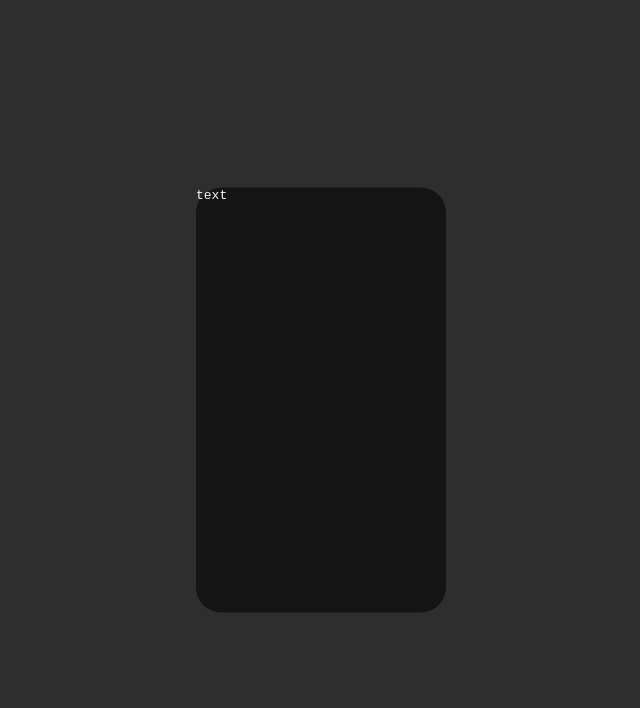
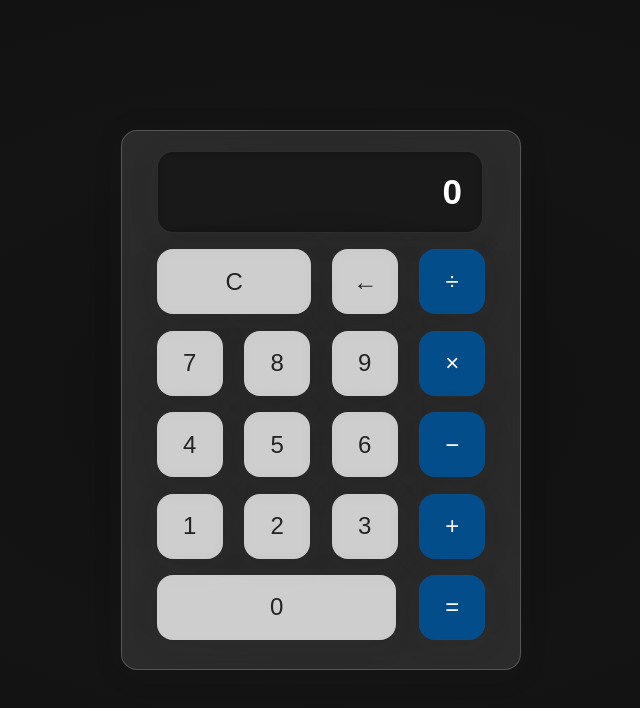
Before and after one commit to Lynardic/schoolcalc, a plain HTML site: page index.html in a window 1280 px wide. Shown: the whole page, without its empty margins (319-959 px from the left). Drawn offline with Linux system fonts and the light colour scheme.

Commit message:
ITS DONEE

```diff
--- a/index.html
+++ b/index.html
@@ -1,22 +1,48 @@
 <!DOCTYPE html>
 <html lang="en">
     <head>
-    <meta charset="UTF-8">
-    <meta name="viewport" content="width=device-width, initial-scale=1.0">
-    <link rel="stylesheet" href="style.css">
+        <meta charset="UTF-8" />
+        <meta name="viewport" content="width=device-width, initial-scale=1.0" />
+        <link rel="stylesheet" href="style.css" />
         <title>Calculator</title>
     </head>
     <body>
         <div class="container">
-        <div class="calculator">
-            <div class="display">
-                <p>text</p>
+            <section class="display">0</section>
 
+            <section class="btns">
+                <div class="btn-row">
+                    <button class="btn double">C</button>
+                    <button class="btn">&larr;</button>
+                    <button class="btn">&divide;</button>
                 </div>
-            <div class="buttons">
 
+                <div class="btn-row">
+                    <button class="btn">7</button>
+                    <button class="btn">8</button>
+                    <button class="btn">9</button>
+                    <button class="btn">&times;</button>
                 </div>
+
+                <div class="btn-row">
+                    <button class="btn">4</button>
+                    <button class="btn">5</button>
+                    <button class="btn">6</button>
+                    <button class="btn">&minus;</button>
                 </div>
+
+                <div class="btn-row">
+                    <button class="btn">1</button>
+                    <button class="btn">2</button>
+                    <button class="btn">3</button>
+                    <button class="btn">&plus;</button>
+                </div>
+
+                <div class="btn-row">
+                    <button class="btn triple">0</button>
+                    <button class="btn">&equals;</button>
+                </div>
+            </section>
         </div>
         <script src="script.js"></script>
     </body>
--- a/script.js
+++ b/script.js
@@ -0,0 +1,89 @@
+let runningTotal = 0;
+let buffer = "0";
+let previousOperator;
+
+const display = document.querySelector(".display");
+
+function buttonClick(value) {
+    if (isNaN(value)) {
+        handleSymbol(value);
+    } else {
+        handleNumber(value);
+    }
+    display.innerText = buffer;
+}
+
+function handleSymbol(symbol) {
+    switch (symbol) {
+        case "C":
+            buffer = "0";
+            runningTotal = 0;
+            break;
+        case "=":
+            if (previousOperator === null) {
+                return;
+            }
+            flushOperation(parseInt(buffer));
+            previousOperator = null;
+            buffer = runningTotal;
+            runningTotal = 0;
+            break;
+        case "←":
+            if (buffer.length === 1) {
+                buffer = "0";
+            } else {
+                buffer = buffer.substring(0, buffer.length - 1);
+            }
+            break;
+        case "+":
+        case "−":
+        case "×":
+        case "÷":
+            handleMath(symbol);
+            break;
+    }
+}
+
+function handleMath(symbol) {
+    if (buffer === "0") {
+        return;
+    }
+
+    const intBuffer = parseInt(buffer);
+
+    if (runningTotal === 0) {
+        runningTotal = intBuffer;
+    } else {
+        flushOperation(intBuffer);
+    }
+    previousOperator = symbol;
+    buffer = "0";
+}
+
+function flushOperation(intBuffer) {
+    if (previousOperator === "+") {
+        runningTotal += intBuffer;
+    } else if (previousOperator === "−") {
+        runningTotal -= intBuffer;
+    } else if (previousOperator === "×") {
+        runningTotal *= intBuffer;
+    } else if (previousOperator === "÷") {
+        runningTotal /= intBuffer;
+    }
+}
+
+function handleNumber(numberString) {
+    if (buffer === "0") {
+        buffer = numberString;
+    } else {
+        buffer += numberString;
+    }
+}
+
+function init() {
+    document.querySelector(".btns").addEventListener("click", function (event) {
+        buttonClick(event.target.innerText);
+    });
+}
+
+init();
--- a/style.css
+++ b/style.css
@@ -1,22 +1,105 @@
-* {
+html {
+    box-sizing: border-box;
+    height: 100%;
+}
+
+*,
+*::before,
+*::after {
+    box-sizing: inherit;
     margin: 0;
     padding: 0;
-    font-family: monospace;
 }
 
 body {
-    background-color: #2e2e2e;
+    align-items: center;
+    background: radial-gradient(#101010, #141414, #101010);
+    display: flex;
+    font-family: "Dosis", sans-serif;
+    font-weight: 700;
+    font-display: swap;
+    height: inherit;
+    justify-content: center;
 }
 
-.calculator {
-    position: absolute;
-    left: 50%;
-    top: 50%;
-    transform: translate(-50%, -50%);
+.container {
+    backdrop-filter: blur(5.5px);
+    -webkit-backdrop-filter: blur(5.5px);
+    border-radius: 16px;
+    box-shadow: 0 4px 30px rgba(35, 35, 35, 0.1);
+    color: #232323;
+    backdrop-filter: blur(4px);
+    -webkit-backdrop-filter: blur(4px);
+    background: rgba(255, 255, 255, 0.1);
+    border: 1px solid rgba(255, 255, 255, 0.2);
+    flex-basis: 400px;
+    height: 540px;
+    padding: 20px 35px;
+}
 
-    border-radius: 25px;
-    width: 250px;
-    height: 425px;
-    background-color: #141414;
-    color: whitesmoke;
+.display {
+    backdrop-filter: blur(5.5px);
+    -webkit-backdrop-filter: blur(5.5px);
+    background: rgba(0, 0, 0, 0.6);
+    border: 1px solid rgba(255, 255, 255, 0.1);
+    border-radius: 16px;
+    box-shadow: 0 4px 30px rgba(35, 35, 35, 0.1);
+    color: #fff;
+    font-size: 35px;
+    overflow: auto;
+    padding: 20px;
+    text-align: right;
+    width: 326px;
 }
+
+.btn-row {
+    display: flex;
+    justify-content: space-between;
+    margin: 5% 0;
+}
+
+.btn {
+    backdrop-filter: blur(5.5px);
+    -webkit-backdrop-filter: blur(5.5px);
+    background: rgba(255, 255, 255, 0.75);
+    border: 1px solid rgba(255, 255, 255, 0.01);
+    border-radius: 16px;
+    box-shadow: 0 4px 30px rgba(35, 35, 35, 0.1);
+    color: #232323;
+    flex-basis: 20%;
+    font-family: inherit;
+    font-size: 24px;
+    height: 65px;
+}
+
+.btn:last-child {
+    backdrop-filter: blur(5.5px);
+    -webkit-backdrop-filter: blur(5.5px);
+    background: rgba(255, 255, 255, 0.75);
+    border: 1px solid rgba(255, 255, 255, 0.01);
+    border-radius: 16px;
+    box-shadow: 0 4px 30px rgba(35, 35, 35, 0.1);
+    color: #fff;
+    background: #024d8a;
+}
+
+.btn:last-child:hover {
+    background-color: inherit;
+    color: inherit;
+}
+
+.btn:hover {
+    background-color: inherit;
+}
+
+.btn:active {
+    background-color: #ffef78;
+}
+
+.double {
+    flex-basis: 47%;
+}
+
+.triple {
+    flex-basis: 73%;
+}
```
Also changed, not shown: 1 other file. Lines whose indentation alone changed are shown as unchanged.
